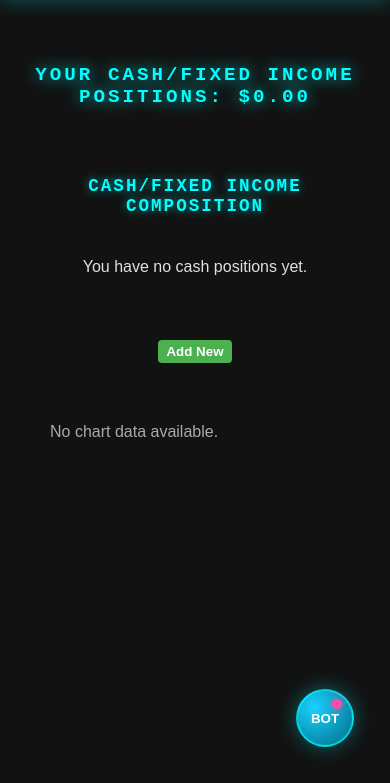
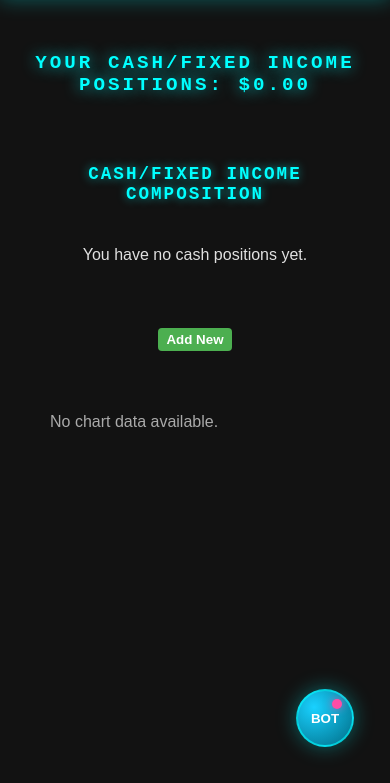
Before and after one commit to mateussfeir/Portfolio_tracker, a Django app: page /cash/ in a window 390 px wide. Shown: the part 61-844 px from the top of the page. Run offline with Django 4.2, Linux system fonts and the light colour scheme; the visitor is signed in with stand-in values (Sample User, id 1); data that the repository does not hold is empty; some libraries are stand-ins or nearby versions.

Commit message:
reducing the empty space between the menu bar to the pie chart

```diff
--- a/portfolio/templates/base2.html
+++ b/portfolio/templates/base2.html
@@ -1051,7 +1051,7 @@
             /* Container and content fixes */
             .container {
                 padding: 0 10px !important;
-                margin-top: 20px !important;
+                margin-top: 8px !important;
                 width: 100% !important;
                 max-width: 100% !important;
                 box-sizing: border-box;
@@ -1063,6 +1063,7 @@
                 max-width: 100% !important;
                 padding: 0 !important;
                 margin: 0 !important;
+                gap: 18px !important;
                 box-sizing: border-box;
             }
 
@@ -1072,6 +1073,12 @@
                 min-width: 0 !important;
                 padding: 0 10px !important;
                 box-sizing: border-box;
+            }
+
+            .chart-card {
+                margin-top: 0 !important;
+                margin-bottom: 10px !important;
+                padding-top: 0 !important;
             }
 
             /* Table responsiveness */
```
Also changed, not shown: portfolio/templates/general.html (+8 -1 lines).
